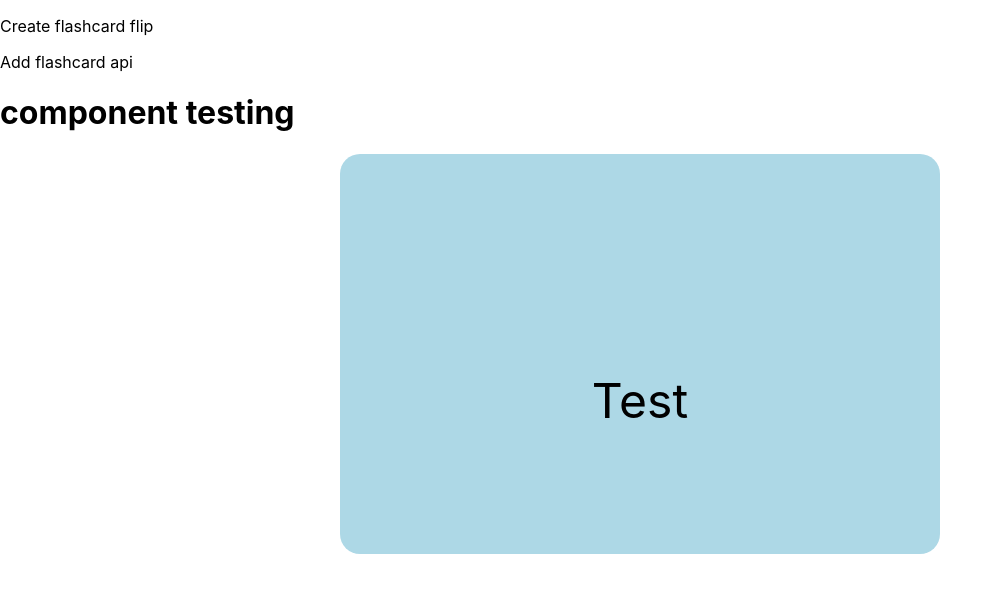
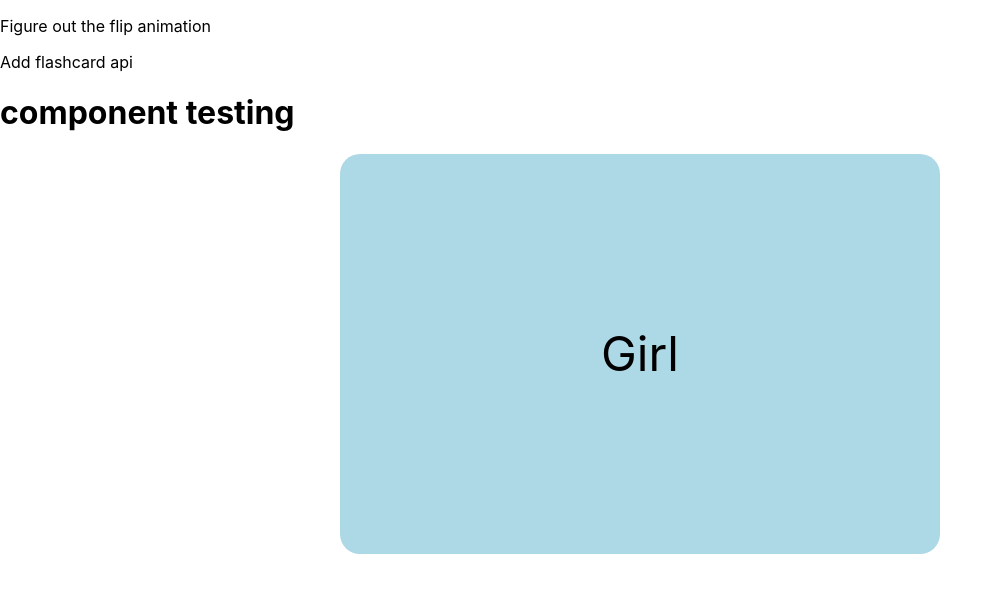
Before and after one commit to nstrimple/flashcard-react, a React (Create React App) app: page / in a window 1280 px wide. Shown: the top 592 px of the page, without its empty margins (0-1003 px from the left). Built offline with nearby package versions, Linux system fonts and the light colour scheme.

Commit message:
Created the flashcard

```diff
--- a/src/App.js
+++ b/src/App.js
@@ -1,13 +1,13 @@
-import react from "react";
-import Card from "./components/UI/Card/Card";
+import React from "react";
+import Flashcard from "./components/Flashcard/Flashcard";
 
 function App() {
   return (
     <>
-    <p>Create flashcard flip</p>
+    <p>Figure out the flip animation</p>
     <p>Add flashcard api</p>
     <h1>component testing</h1>
-    <Card>Test</Card>
+    <Flashcard />
     </>
   );
 }
--- a/src/components/Flashcard/Flashcard.js
+++ b/src/components/Flashcard/Flashcard.js
@@ -1,9 +1,19 @@
-import React from 'react'
+import React, { useState } from 'react'
+import Card from '../UI/Card/Card';
+import classes from './Flashcard.module.css'
 
 function Flashcard() {
+    const front = 'Girl';
+    const back = 'Menina';
+    const [ side, setSide ] = useState(true);
+    const flipHandler = () => {
+        setSide((prevState) => {
+            return !prevState
+        })
+    }
     return (
-        <div>
-
+        <div className={classes.CardFlip}>
+            <Card onClick={flipHandler}>{side ? front : back}</Card>
         </div>
     )
 }
--- a/src/components/UI/Card/Card.js
+++ b/src/components/UI/Card/Card.js
@@ -3,7 +3,7 @@ import classes from './Card.module.css'
 
 function Card(props) {
     return (
-        <div className={classes.Card}>
+        <div className={classes.Card} onClick={props.onClick}>
             <div className={classes.cardContent}>
             {props.children}
             </div>
--- a/src/components/UI/Card/Card.module.css
+++ b/src/components/UI/Card/Card.module.css
@@ -4,17 +4,13 @@
   height: 400px;
   border-radius: 20px;
   display: flex;
+  align-items: center;
+  justify-content: center;
   margin-right: auto;
   margin-left: auto;
   font-size: 3rem;
 }
 
 .cardContent {
-    position: absolute;
-    top: 50%;
-    left: 50%;
-    margin-right: -50%;
-    transform: translate(-50%, -50%);
     margin: 0;
-    padding: 0;
 }
```
Also changed, not shown: src/components/Flashcard/AllFlashCards.js (added, +44 -0 lines), src/components/Flashcard/Flashcard.module.css (added).
